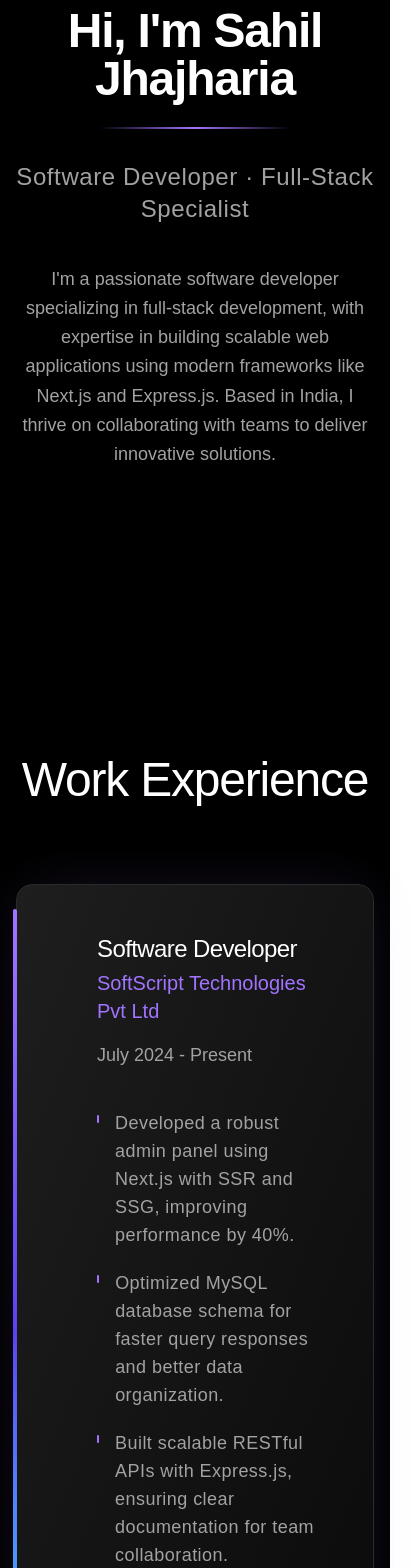
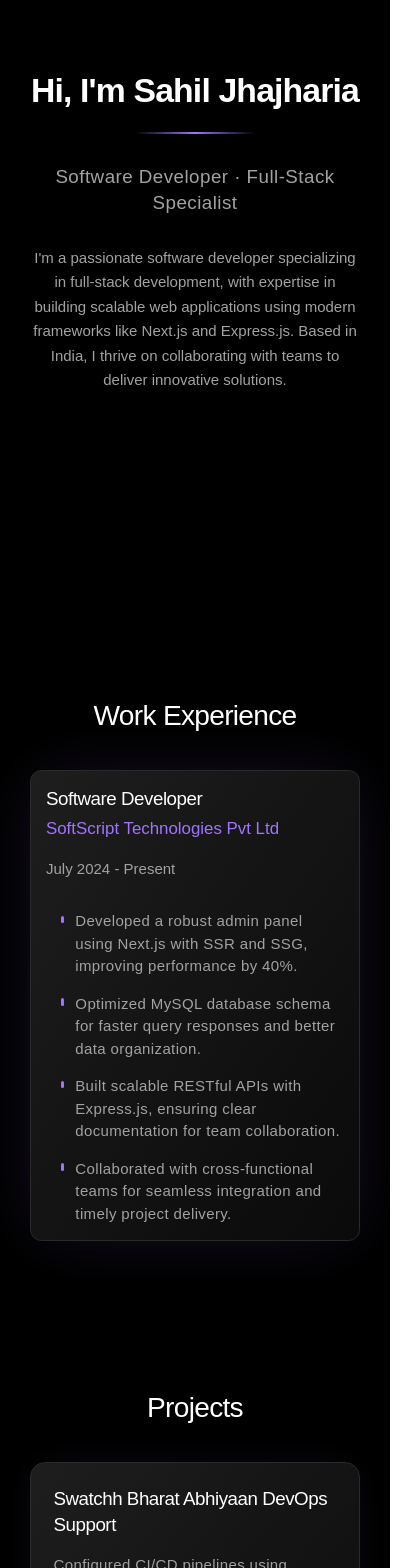
Before and after one commit to Sahil4596/portfolio-next, a Next.js app: page / in a window 390 px wide. Shown: the part 280-1848 px from the top of the page, 411 px wide, since content can reach past the window. Built offline with nearby package versions, Linux system fonts and the light colour scheme.

Commit message:
made mobile responsive

```diff
--- a/src/app/globals.css
+++ b/src/app/globals.css
@@ -45,6 +45,30 @@
   scrollbar-width: thin;
 }
 
+img, video {
+  max-width: 100%;
+  height: auto;
+  display: block;
+}
+
+/* Prevent horizontal overflow on mobile */
+body, html {
+  overflow-x: hidden;
+}
+
+/* Optional: Responsive text sizing for very small screens */
+@media (max-width: 400px) {
+  html {
+    font-size: 15px;
+  }
+}
+
+/* Optional: Make sure sections have some horizontal padding on mobile */
+section {
+  padding-left: 1rem;
+  padding-right: 1rem;
+}
+
 animated-gradient-bg {
   min-height: 100vh;
   background: linear-gradient(270deg, #ff6ec4, #7873f5, #1fd1f9, #ff6ec4);
--- a/src/app/layout.tsx
+++ b/src/app/layout.tsx
@@ -15,7 +15,7 @@
 }) {
   return (
     <html lang="en" className="scroll-smooth">
-      <body className="min-h-screen bg-black text-[#a2a2a5]">
+      <body className="min-h-screen bg-black text-[#a2a2a5] antialiased">
         <ClientLayout>{children}</ClientLayout>
       </body>
     </html>
--- a/src/components/sections/About.tsx
+++ b/src/components/sections/About.tsx
@@ -4,23 +4,26 @@
 
 const About = () => {
   return (
-    <section id="about" className="min-h-screen flex items-center justify-center pt-16 bg-black">
-      <div className="container mx-auto text-center px-4">
+    <section
+      id="about"
+      className="min-h-screen flex items-center justify-center pt-16 bg-black"
+    >
+      <div className="container mx-auto text-center px-4 sm:px-6 lg:px-8">
         <Animate delay={0.1}>
-          <h2 className="text-5xl md:text-6xl font-bold mb-4 text-white tracking-tight">
+          <h2 className="text-4xl sm:text-5xl md:text-6xl font-bold mb-4 text-white tracking-tight">
             Hi, I&apos;m Sahil Jhajharia
           </h2>
-          <div className="mx-auto w-48 h-0.5 mt-6 mb-8 bg-gradient-to-r from-transparent via-[#a174ff] to-transparent" />
+          <div className="mx-auto w-32 sm:w-48 h-0.5 mt-6 mb-8 bg-gradient-to-r from-transparent via-[#a174ff] to-transparent" />
         </Animate>
 
         <Animate delay={0.2}>
-          <p className="text-2xl md:text-3xl mb-10 font-light text-[#a2a2a5] tracking-wide">
+          <p className="text-xl sm:text-2xl md:text-3xl mb-8 sm:mb-10 font-light text-[#a2a2a5] tracking-wide">
             Software Developer · Full-Stack Specialist
           </p>
         </Animate>
 
         <Animate delay={0.3}>
-          <p className="max-w-2xl mx-auto text-lg md:text-xl text-[#a2a2a5] tracking-normal leading-relaxed">
+          <p className="max-w-md sm:max-w-xl md:max-w-2xl mx-auto text-base sm:text-lg md:text-xl text-[#a2a2a5] tracking-normal leading-relaxed">
             I&apos;m a passionate software developer specializing in full-stack
             development, with expertise in building scalable web applications
             using modern frameworks like Next.js and Express.js. Based in India,
--- a/src/components/sections/Experience.tsx
+++ b/src/components/sections/Experience.tsx
@@ -16,38 +16,38 @@
 
 const Experience = () => {
   return (
-    <section id="experience" className="py-32 bg-black">
-      <div className="container mx-auto px-4">
+    <section id="experience" className="py-20 sm:py-28 md:py-32 bg-black">
+      <div className="container mx-auto px-4 sm:px-6 lg:px-8">
         <Animate>
-          <h2 className="text-5xl font-thin text-center mb-20 text-white tracking-tight">
+          <h2 className="text-3xl sm:text-4xl md:text-5xl font-thin text-center mb-10 sm:mb-16 md:mb-20 text-white tracking-tight">
             Work Experience
           </h2>
         </Animate>
 
-        <div className="max-w-5xl mx-auto">
+        <div className="max-w-full sm:max-w-3xl md:max-w-5xl mx-auto">
           <Animate delay={0.2}>
-            <div className="relative bg-gradient-to-br from-[#1e1e1e] to-[#0a0a0a] p-12 rounded-2xl shadow-[0_0_60px_-15px_rgba(161,116,255,0.2)] border border-[#2a2a2a]">
-              <div className="absolute -left-1 top-6 h-[calc(100%-3rem)] w-1 rounded-full bg-gradient-to-b from-[#a174ff] via-[#5b42f3] to-[#00d1ff]"></div>
-              <div className="flex flex-col md:flex-row md:items-center justify-between mb-10 pl-8">
+            <div className="relative bg-gradient-to-br from-[#1e1e1e] to-[#0a0a0a] p-4 sm:p-8 md:p-12 rounded-xl sm:rounded-2xl shadow-[0_0_60px_-15px_rgba(161,116,255,0.2)] border border-[#2a2a2a]">
+              <div className="absolute -left-1 top-6 h-[calc(100%-3rem)] w-1 rounded-full bg-gradient-to-b from-[#a174ff] via-[#5b42f3] to-[#00d1ff] hidden sm:block"></div>
+              <div className="flex flex-col md:flex-row md:items-center justify-between mb-8 sm:mb-10 pl-0 sm:pl-8">
                 <div>
-                  <h3 className="text-2xl font-light text-white tracking-tight">
+                  <h3 className="text-xl sm:text-2xl font-light text-white tracking-tight">
                     {experience.role}
                   </h3>
-                  <p className="text-xl text-[#a174ff] mt-1">
+                  <p className="text-lg sm:text-xl text-[#a174ff] mt-1">
                     {experience.company}
                   </p>
                 </div>
-                <span className="text-lg text-[#a2a2a5] font-light mt-4 md:mt-0">
+                <span className="text-base sm:text-lg text-[#a2a2a5] font-light mt-4 md:mt-0">
                   {experience.period}
                 </span>
               </div>
 
-              <ul className="space-y-5 pl-8">
+              <ul className="space-y-4 sm:space-y-5 pl-4 sm:pl-8">
                 {experience.achievements.map((item, index) => (
                   <Animate key={index} delay={0.3 + index * 0.1} direction="left">
                     <li className="flex items-start">
-                      <span className="mr-4 mt-1.5 w-2 h-2 rounded-full bg-[#a174ff]"></span>
-                      <p className="text-lg text-[#a2a2a5] tracking-wide">{item}</p>
+                      <span className="mr-3 sm:mr-4 mt-1.5 w-2 h-2 rounded-full bg-[#a174ff]"></span>
+                      <p className="text-base sm:text-lg text-[#a2a2a5] tracking-wide">{item}</p>
                     </li>
                   </Animate>
                 ))}
--- a/src/components/sections/Projects.tsx
+++ b/src/components/sections/Projects.tsx
@@ -28,26 +28,26 @@
 
 const Projects = () => {
   return (
-    <section id="projects" className="py-32 bg-black">
-      <div className="container mx-auto px-4">
+    <section id="projects" className="py-20 sm:py-28 md:py-32 bg-black">
+      <div className="container mx-auto px-4 sm:px-6 lg:px-8">
         <Animate>
-          <h2 className="text-5xl font-thin text-center mb-20 text-white tracking-tight">
+          <h2 className="text-3xl sm:text-4xl md:text-5xl font-thin text-center mb-10 sm:mb-16 md:mb-20 text-white tracking-tight">
             Projects
           </h2>
         </Animate>
 
-        <div className="grid grid-cols-1 lg:grid-cols-3 gap-8 max-w-6xl mx-auto">
+        <div className="grid grid-cols-1 md:grid-cols-2 lg:grid-cols-3 gap-8 max-w-6xl mx-auto">
           {projects.map((project, index) => (
             <Animate key={index} delay={0.1 * index} direction="up">
-              <div className="bg-gradient-to-br from-[#1e1e1e] to-[#0a0a0a] p-8 rounded-2xl shadow-[0_0_40px_-10px_rgba(161,116,255,0.1)] border border-[#2a2a2a] h-full flex flex-col transition-all duration-500 hover:shadow-[0_0_60px_-15px_rgba(161,116,255,0.3)] hover:border-[#3a3a3a]">
-                <h3 className="text-2xl font-light mb-5 text-white tracking-tight">
+              <div className="bg-gradient-to-br from-[#1e1e1e] to-[#0a0a0a] p-6 sm:p-8 rounded-2xl shadow-[0_0_40px_-10px_rgba(161,116,255,0.1)] border border-[#2a2a2a] h-full flex flex-col transition-all duration-500 hover:shadow-[0_0_60px_-15px_rgba(161,116,255,0.3)] hover:border-[#3a3a3a]">
+                <h3 className="text-xl sm:text-2xl font-light mb-4 sm:mb-5 text-white tracking-tight">
                   {project.title}
                 </h3>
-                <p className="mb-6 flex-grow text-[#a2a2a5] tracking-wide leading-relaxed">
+                <p className="mb-4 sm:mb-6 flex-grow text-[#a2a2a5] tracking-wide leading-relaxed">
                   {project.description}
                 </p>
 
-                <div className="flex flex-wrap gap-2 mb-6">
+                <div className="flex flex-wrap gap-2 mb-4 sm:mb-6">
                   {project.tech.map((tech, i) => (
                     <span
                       key={i}
--- a/src/components/sections/Skills.tsx
+++ b/src/components/sections/Skills.tsx
@@ -19,15 +19,15 @@
 
 const Skills = () => {
   return (
-    <section id="skills" className="py-32 bg-black">
-      <div className="container mx-auto px-4">
+    <section id="skills" className="py-20 sm:py-28 md:py-32 bg-black">
+      <div className="container mx-auto px-4 sm:px-6 lg:px-8">
         <Animate>
-          <h2 className="text-5xl font-thin text-center mb-20 text-white tracking-tight">
+          <h2 className="text-3xl sm:text-4xl md:text-5xl font-thin text-center mb-10 sm:mb-16 md:mb-20 text-white tracking-tight">
             Skills
           </h2>
         </Animate>
 
-        <div className="flex flex-wrap justify-center gap-4 max-w-4xl mx-auto">
+        <div className="flex flex-wrap justify-center gap-3 sm:gap-4 max-w-4xl mx-auto">
           {skills.map((skill, index) => (
             <Animate
               key={skill}
@@ -35,7 +35,7 @@
               whileHover={{ scale: 1.05 }}
               className="origin-center"
             >
-              <div className="bg-[#0f0f0f] text-[#a2a2a5] px-6 py-3 rounded-full font-light tracking-wide border border-[#2a2a2a] shadow-[0_0_15px_-5px_rgba(161,116,255,0.1)] hover:border-[#3a3a3a] hover:text-white hover:shadow-[0_0_20px_-5px_rgba(161,116,255,0.3)] transition-all duration-500">
+              <div className="bg-[#0f0f0f] text-[#a2a2a5] px-5 sm:px-6 py-2.5 sm:py-3 rounded-full font-light tracking-wide border border-[#2a2a2a] shadow-[0_0_15px_-5px_rgba(161,116,255,0.1)] hover:border-[#3a3a3a] hover:text-white hover:shadow-[0_0_20px_-5px_rgba(161,116,255,0.3)] transition-all duration-500 text-base sm:text-lg">
                 {skill}
               </div>
             </Animate>
--- a/src/components/ui/Footer.tsx
+++ b/src/components/ui/Footer.tsx
@@ -7,15 +7,17 @@
 
   return (
     <motion.footer
-      className="bg-black border-t border-[#2a2a2a] py-12 text-center"
+      className="bg-black border-t border-[#2a2a2a] py-8 sm:py-10 text-center"
       initial={{ opacity: 0, y: 30 }}
       animate={{ opacity: 1, y: 0 }}
       transition={{ duration: 0.7 }}
     >
       <div className="container mx-auto px-4">
-        <p className="text-[#a2a2a5]">© {currentYear} Sahil Jhajharia. All rights reserved.</p>
+        <p className="text-[#a2a2a5] text-sm sm:text-base">
+          © {currentYear} Sahil Jhajharia. All rights reserved.
+        </p>
         <motion.p
-          className="mt-3 text-[#a2a2a5] text-sm cursor-pointer transition-colors"
+          className="mt-3 text-[#a2a2a5] text-xs sm:text-sm cursor-pointer transition-colors"
           whileHover={{ color: "#a174ff" }}
           transition={{ duration: 0.5 }}
         >
```
Also changed, not shown: src/components/sections/Contact.tsx (+10 -10 lines).
